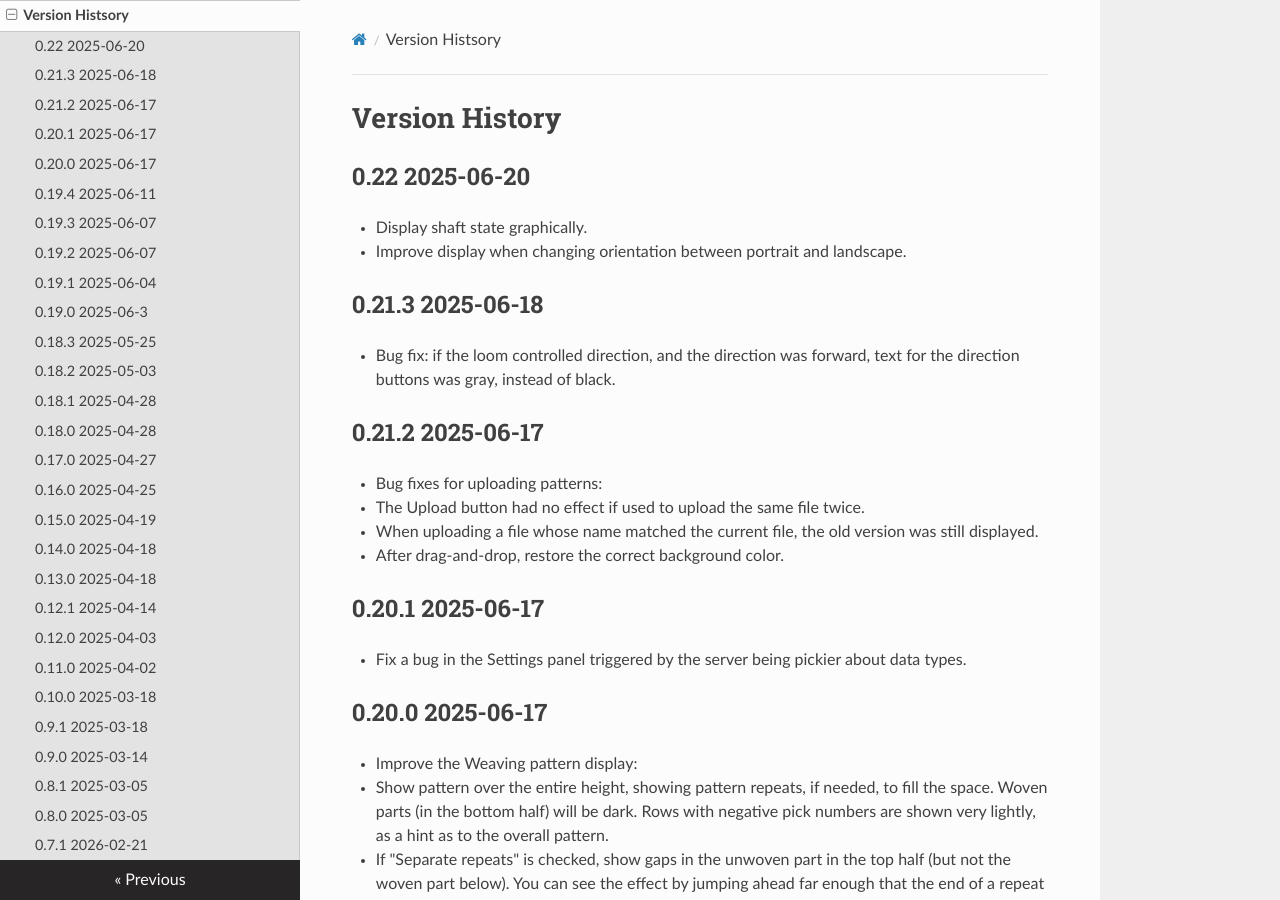
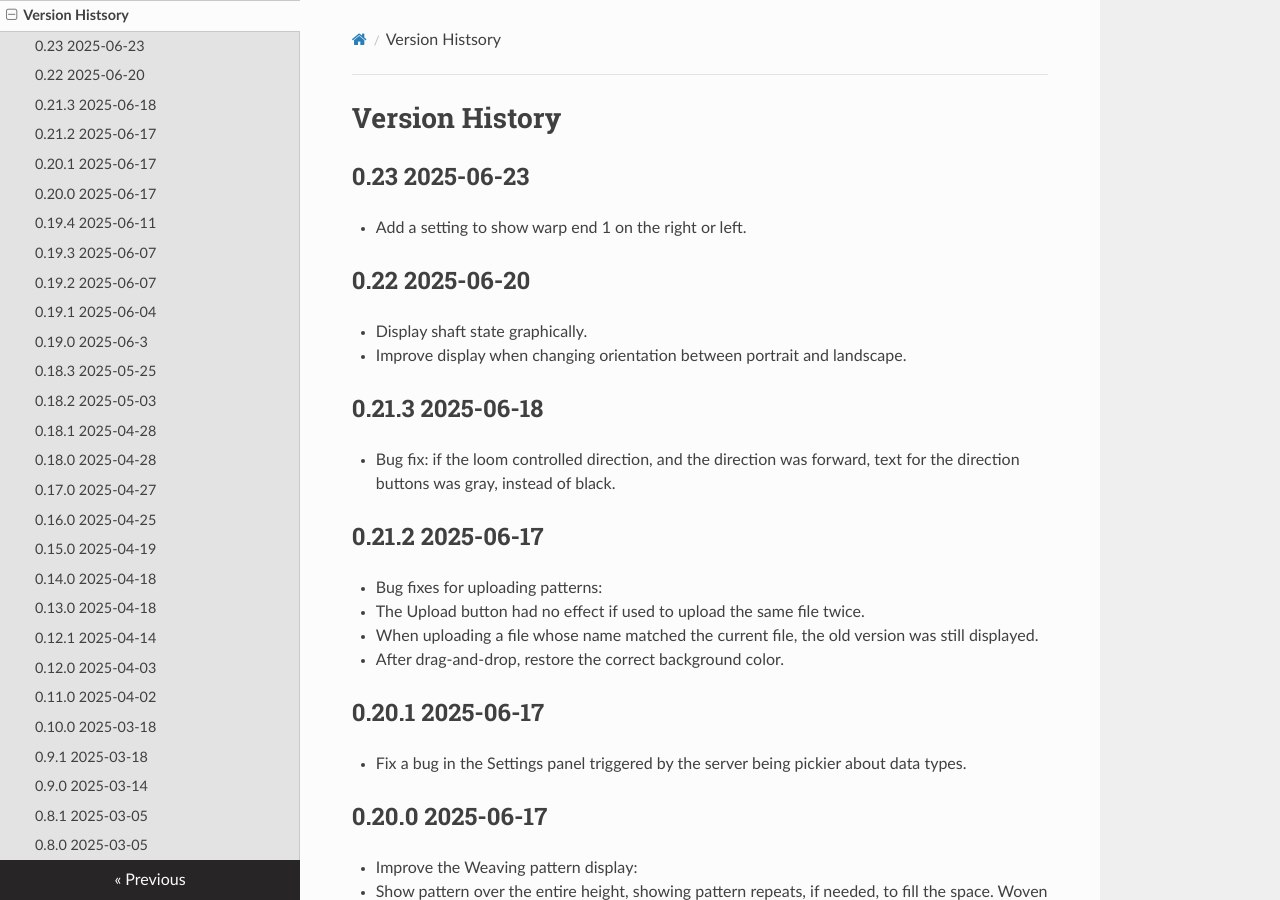
Before and after one commit to r-owen/base_loom_server, an MkDocs documentation site: the page built from docs/version_history.md, in a window 1280 px wide and 900 px high. Built offline with MkDocs 1.6.1, drawn with Linux system fonts in a browser that asks for light colours; nearby versions of some CDN libraries.

Commit message:
Update the version history

```diff
--- a/docs/version_history.md
+++ b/docs/version_history.md
@@ -1,4 +1,8 @@
 # Version History
+
+## 0.23 2025-06-23
+
+* Add a setting to show warp end 1 on the right or left.
 
 ## 0.22 2025-06-20
 
```
